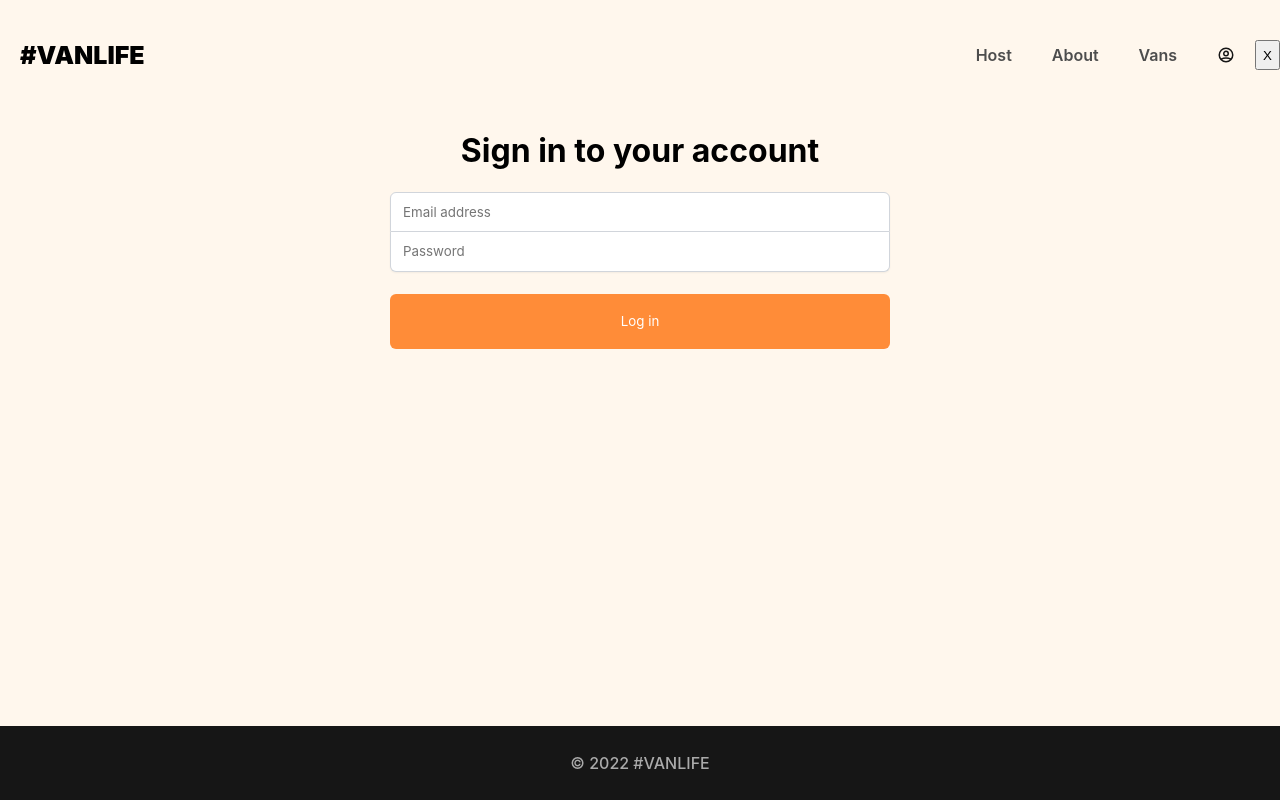
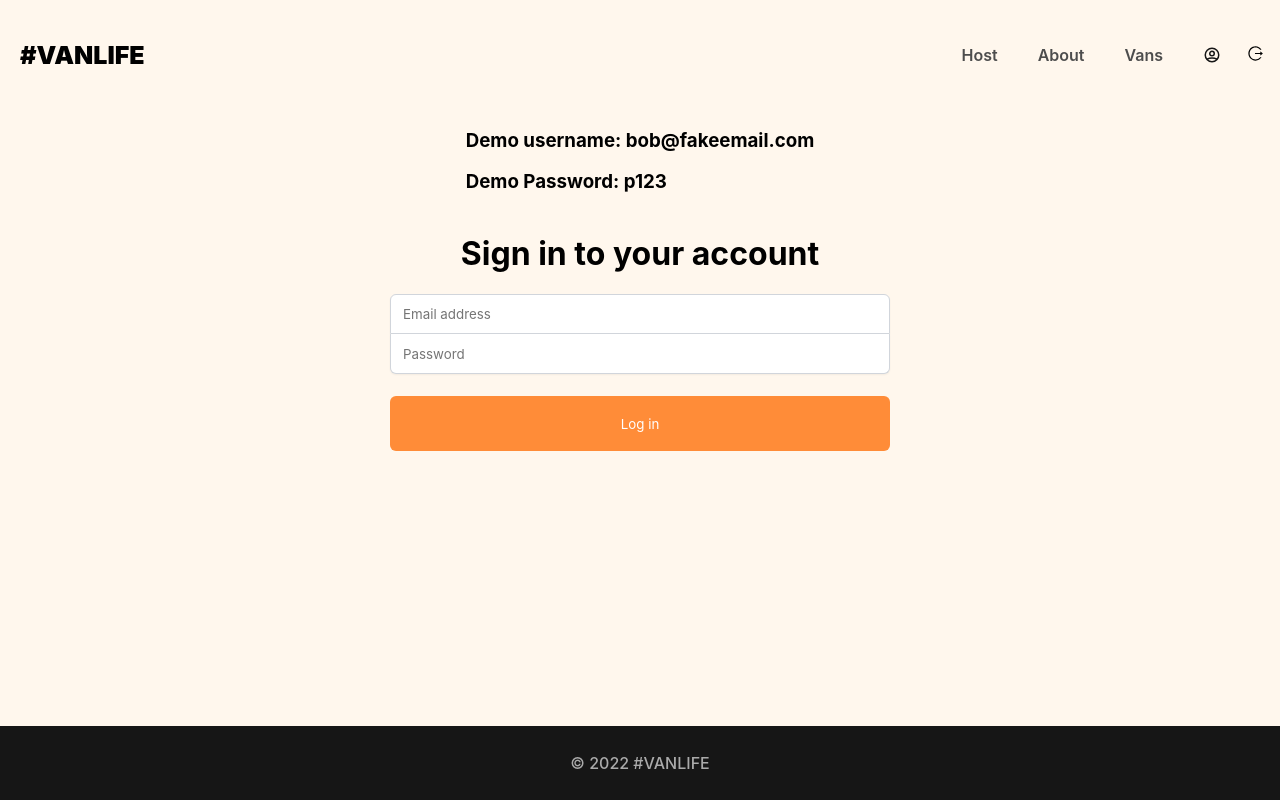
Before and after one commit to JIrv30/project10-vanlife, a React (Vite) app: page /login in a window 1280 px wide. Built offline with nearby package versions, Linux system fonts and the light colour scheme; what miragejs would draw is missing.

Commit message:
added logout icon and demo username/password

```diff
--- a/src/components/Header.jsx
+++ b/src/components/Header.jsx
@@ -1,5 +1,6 @@
 import {NavLink ,Link } from "react-router-dom";
 import userCircle from '../assets/user-circle.svg'
+import {AiOutlineLogout} from 'react-icons/ai'
 
 export default function Header () {
 
@@ -42,7 +43,9 @@ export default function Header () {
           className="login-icon"
           />
         </Link>
-        <button onClick={fakeLogout}>X</button>
+        <button onClick={fakeLogout} style={{background: 'none', border: 'none'}}>
+          <AiOutlineLogout size={17} />
+        </button>
       </nav>
     </header>
   )
--- a/src/index.css
+++ b/src/index.css
@@ -35,6 +35,7 @@ header {
   display: flex;
   align-items: center;
   padding-block: 10px;
+  padding-right: 10px;
 }
 
 header .site-logo {
--- a/src/pages/Login.jsx
+++ b/src/pages/Login.jsx
@@ -45,6 +45,11 @@ export default function Login () {
         <h3 className="login-error">{location.state.message}</h3>
       }
 
+      <div>
+        <h3>Demo username: bob@fakeemail.com</h3>
+        <h3>Demo Password: p123</h3>
+      </div>
+
       <h1>Sign in to your account</h1>
 
       {
--- a/src/server.js
+++ b/src/server.js
@@ -15,7 +15,7 @@ createServer({
         server.create("van", { id: "5", name: "The Cruiser", price: 120, description: "The Cruiser is a van for those who love to travel in comfort and luxury. With its many windows, spacious interior and ample storage space, the Cruiser offers a beautiful view wherever you go.", imageUrl: "https://assets.scrimba.com/advanced-react/react-router/the-cruiser.png", type: "luxury", hostId: "789" })
         server.create("van", { id: "6", name: "Green Wonder", price: 70, description: "With this van, you can take your travel life to the next level. The Green Wonder is a sustainable vehicle that's perfect for people who are looking for a stylish, eco-friendly mode of transport that can go anywhere.", imageUrl: "https://assets.scrimba.com/advanced-react/react-router/green-wonder.png", type: "rugged", hostId: "123" })
 
-        server.create("user", { id: "123", email: "b@b.com", password: "p123", name: "Bob" })
+        server.create("user", { id: "123", email: "bob@fakeemail.com", password: "p123", name: "Bob" })
     },
 
     routes() {
```
